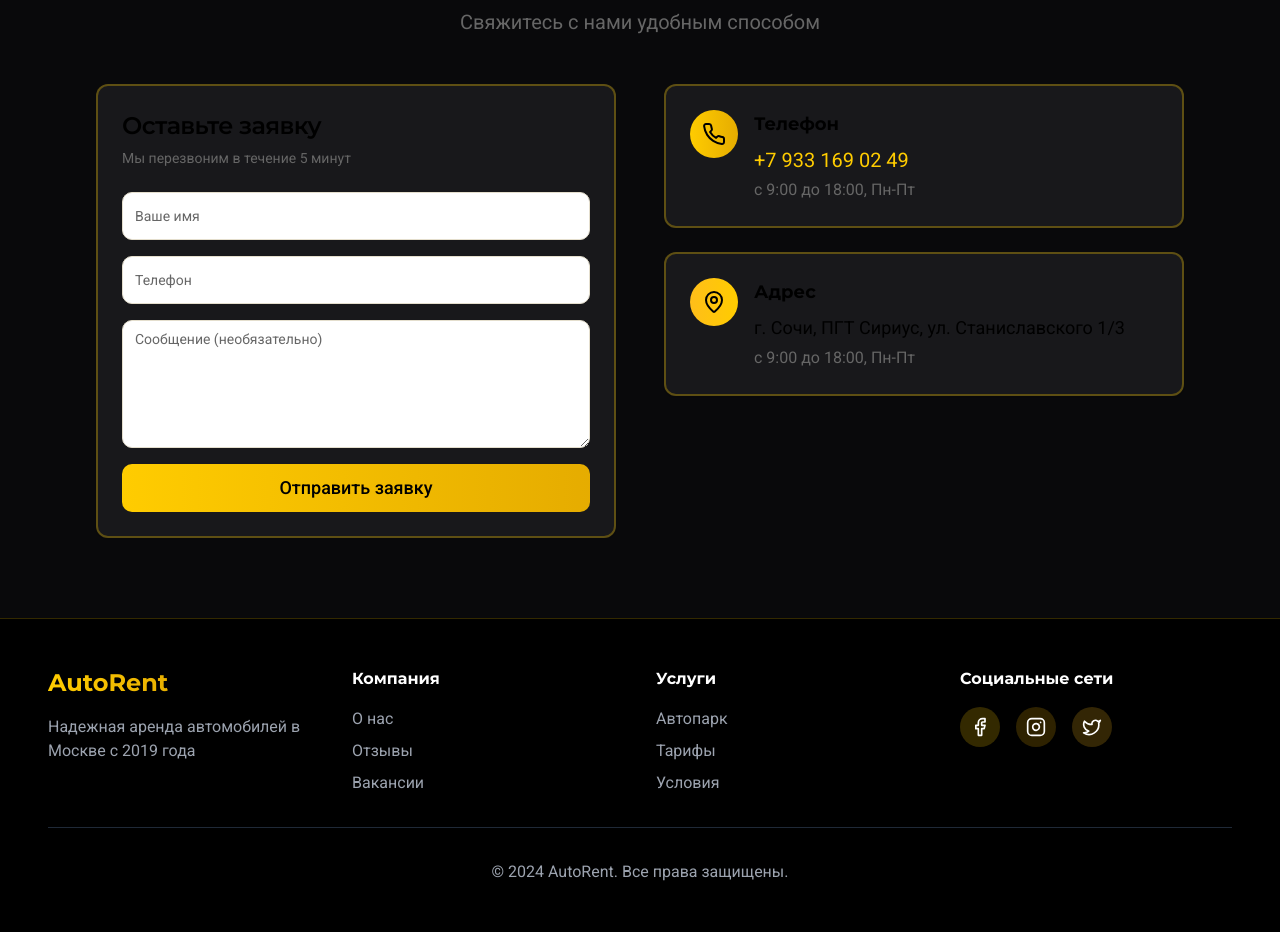
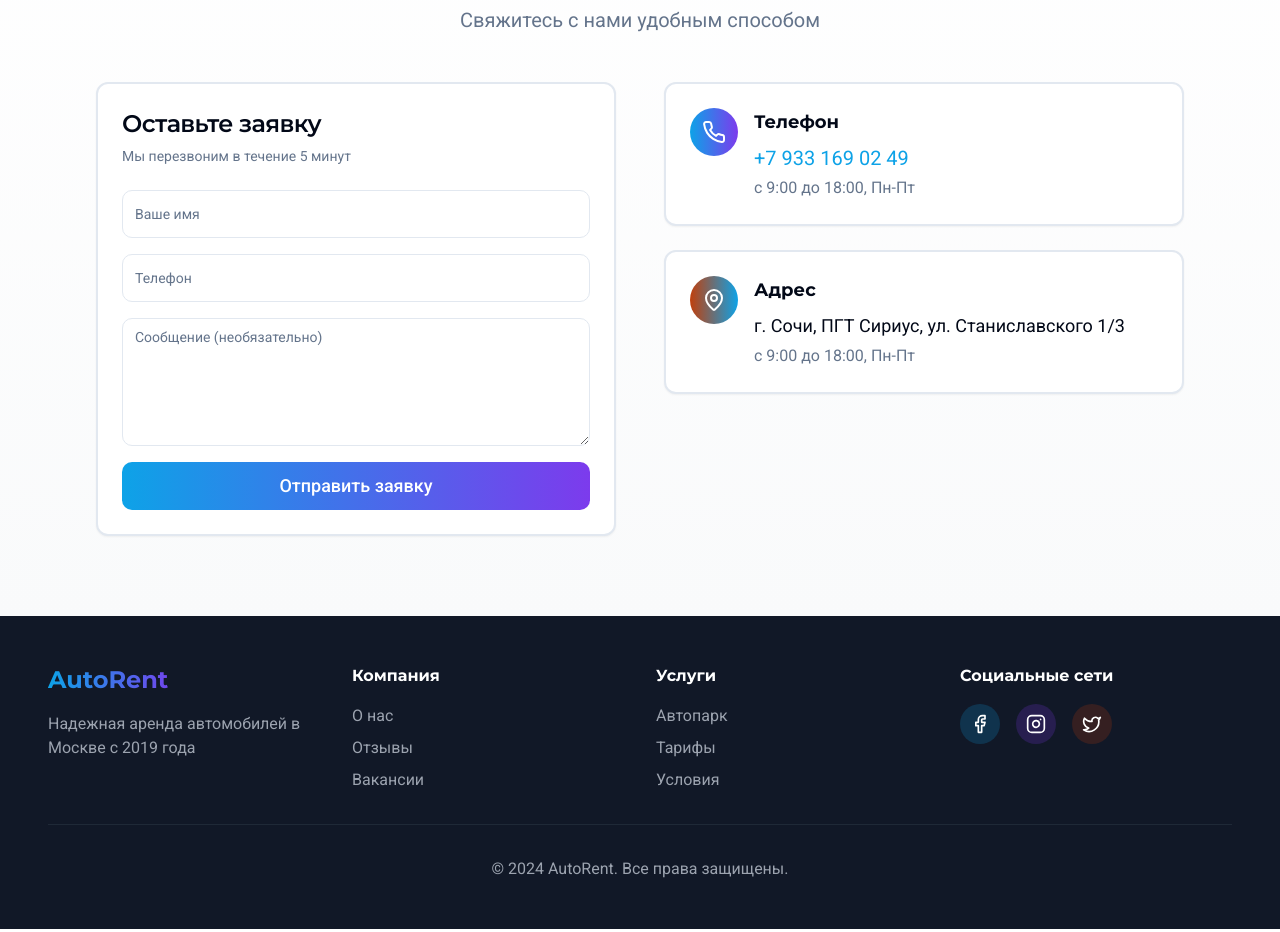
Before and after one commit to pr-poehali-dev/taxi-sochi-rent-service, a React (Vite) app: page / in a window 1280 px wide. Shown: the part 4580-5512 px from the top of the page. Built offline with nearby package versions, Linux system fonts and the light colour scheme.

Commit message:
Откат изменений

```diff
--- a/src/index.css
+++ b/src/index.css
@@ -7,50 +7,50 @@
 @layer base {
   :root {
     --background: 0 0% 100%;
-    --foreground: 0 0% 0%;
+    --foreground: 222.2 84% 4.9%;
 
     --card: 0 0% 100%;
-    --card-foreground: 0 0% 0%;
+    --card-foreground: 222.2 84% 4.9%;
 
     --popover: 0 0% 100%;
-    --popover-foreground: 0 0% 0%;
+    --popover-foreground: 222.2 84% 4.9%;
 
-    --primary: 48 100% 50%;
-    --primary-foreground: 0 0% 0%;
+    --primary: 199 89% 48%;
+    --primary-foreground: 0 0% 100%;
 
-    --secondary: 45 100% 45%;
-    --secondary-foreground: 0 0% 0%;
+    --secondary: 262 83% 58%;
+    --secondary-foreground: 0 0% 100%;
 
-    --muted: 0 0% 96%;
-    --muted-foreground: 0 0% 40%;
+    --muted: 210 40% 96.1%;
+    --muted-foreground: 215.4 16.3% 46.9%;
 
-    --accent: 43 100% 55%;
-    --accent-foreground: 0 0% 0%;
+    --accent: 17 88% 40%;
+    --accent-foreground: 0 0% 100%;
 
     --destructive: 0 84.2% 60.2%;
-    --destructive-foreground: 0 0% 100%;
+    --destructive-foreground: 210 40% 98%;
 
-    --border: 45 30% 85%;
-    --input: 45 30% 85%;
-    --ring: 48 100% 50%;
+    --border: 214.3 31.8% 91.4%;
+    --input: 214.3 31.8% 91.4%;
+    --ring: 199 89% 48%;
 
     --radius: 0.75rem;
 
-    --sidebar-background: 0 0% 5%;
+    --sidebar-background: 0 0% 98%;
 
-    --sidebar-foreground: 48 100% 50%;
+    --sidebar-foreground: 240 5.3% 26.1%;
 
-    --sidebar-primary: 48 100% 50%;
+    --sidebar-primary: 240 5.9% 10%;
 
-    --sidebar-primary-foreground: 0 0% 0%;
+    --sidebar-primary-foreground: 0 0% 98%;
 
-    --sidebar-accent: 0 0% 15%;
+    --sidebar-accent: 240 4.8% 95.9%;
 
-    --sidebar-accent-foreground: 48 100% 50%;
+    --sidebar-accent-foreground: 240 5.9% 10%;
 
-    --sidebar-border: 0 0% 20%;
+    --sidebar-border: 220 13% 91%;
 
-    --sidebar-ring: 48 100% 50%;
+    --sidebar-ring: 217.2 91.2% 59.8%;
   }
 
   .dark {
--- a/src/pages/Index.tsx
+++ b/src/pages/Index.tsx
@@ -96,8 +96,8 @@ export default function Index() {
   ];
 
   return (
-    <div className="min-h-screen bg-black text-white">
-      <header className="fixed top-0 left-0 right-0 z-50 bg-black/90 backdrop-blur-md border-b border-primary/20">
+    <div className="min-h-screen bg-gradient-to-b from-white to-gray-50">
+      <header className="fixed top-0 left-0 right-0 z-50 bg-white/80 backdrop-blur-md border-b">
         <nav className="container mx-auto px-4 py-4 flex justify-between items-center">
           <div className="text-2xl font-bold bg-gradient-to-r from-primary via-secondary to-accent bg-clip-text text-transparent">
             AutoRent
@@ -112,8 +112,8 @@ export default function Index() {
         </nav>
       </header>
 
-      <section className="pt-32 pb-20 px-4 relative overflow-hidden bg-black">
-        <div className="absolute inset-0 bg-gradient-to-r from-primary/20 via-yellow-500/20 to-accent/20 animate-fade-in"></div>
+      <section className="pt-32 pb-20 px-4 relative overflow-hidden">
+        <div className="absolute inset-0 bg-gradient-to-r from-primary/10 via-secondary/10 to-accent/10 animate-fade-in"></div>
         <div className="container mx-auto relative z-10">
           <div className="max-w-5xl mx-auto text-center animate-scale-in">
             <h1 className="text-6xl md:text-8xl font-bold mb-4 bg-gradient-to-r from-primary via-secondary to-accent bg-clip-text text-transparent tracking-wider">
@@ -154,7 +154,7 @@ export default function Index() {
         </div>
       </section>
 
-      <section id="fleet" className="py-20 px-4 bg-black">
+      <section id="fleet" className="py-20 px-4 bg-white">
         <div className="container mx-auto">
           <div className="text-center mb-12 animate-fade-in">
             <h2 className="text-4xl md:text-5xl font-bold mb-4">Наш автопарк</h2>
@@ -164,7 +164,7 @@ export default function Index() {
             {cars.map((car, index) => (
               <Card
                 key={car.id}
-                className="group hover:shadow-2xl hover:shadow-primary/50 transition-all duration-300 hover:-translate-y-2 border-2 border-primary/30 hover:border-primary overflow-hidden bg-zinc-900"
+                className="group hover:shadow-2xl transition-all duration-300 hover:-translate-y-2 border-2 hover:border-primary overflow-hidden"
                 style={{ animationDelay: `${index * 0.1}s` }}
               >
                 <div className="relative overflow-hidden">
@@ -206,7 +206,7 @@ export default function Index() {
         </div>
       </section>
 
-      <section id="tariffs" className="py-20 px-4 bg-zinc-950">
+      <section id="tariffs" className="py-20 px-4 bg-gradient-to-b from-gray-50 to-white">
         <div className="container mx-auto">
           <div className="text-center mb-12 animate-fade-in">
             <h2 className="text-4xl md:text-5xl font-bold mb-4">Тарифы</h2>
@@ -216,8 +216,8 @@ export default function Index() {
             {tariffs.map((tariff, index) => (
               <Card
                 key={index}
-                className={`relative hover:shadow-2xl hover:shadow-primary/50 transition-all duration-300 bg-zinc-900 ${
-                  tariff.popular ? 'border-primary border-4 scale-105' : 'border-2 border-primary/30 hover:-translate-y-2'
+                className={`relative hover:shadow-2xl transition-all duration-300 ${
+                  tariff.popular ? 'border-primary border-4 scale-105' : 'hover:-translate-y-2'
                 }`}
                 style={{ animationDelay: `${index * 0.15}s` }}
               >
@@ -261,7 +261,7 @@ export default function Index() {
         </div>
       </section>
 
-      <section id="conditions" className="py-20 px-4 bg-black">
+      <section id="conditions" className="py-20 px-4 bg-white">
         <div className="container mx-auto max-w-6xl">
           <div className="text-center mb-12 animate-fade-in">
             <h2 className="text-4xl md:text-5xl font-bold mb-4">Условия аренды</h2>
@@ -271,12 +271,12 @@ export default function Index() {
             {rentalConditions.map((condition, index) => (
               <Card
                 key={index}
-                className="text-center hover:shadow-xl hover:shadow-primary/50 transition-all duration-300 hover:-translate-y-2 border-2 border-primary/30 hover:border-primary bg-zinc-900"
+                className="text-center hover:shadow-xl transition-all duration-300 hover:-translate-y-2 border-2 hover:border-primary"
                 style={{ animationDelay: `${index * 0.1}s` }}
               >
                 <CardHeader>
                   <div className="mx-auto w-16 h-16 rounded-full bg-gradient-to-r from-primary to-secondary flex items-center justify-center mb-4">
-                    <Icon name={condition.icon as any} size={32} className="text-black" />
+                    <Icon name={condition.icon as any} size={32} className="text-white" />
                   </div>
                   <CardTitle className="text-xl">{condition.title}</CardTitle>
                   <CardDescription className="text-base">{condition.description}</CardDescription>
@@ -312,14 +312,14 @@ export default function Index() {
         </div>
       </section>
 
-      <section id="contacts" className="py-20 px-4 bg-zinc-950">
+      <section id="contacts" className="py-20 px-4 bg-gradient-to-b from-white to-gray-50">
         <div className="container mx-auto max-w-6xl">
           <div className="text-center mb-12 animate-fade-in">
             <h2 className="text-4xl md:text-5xl font-bold mb-4">Контакты</h2>
             <p className="text-xl text-muted-foreground">Свяжитесь с нами удобным способом</p>
           </div>
           <div className="grid md:grid-cols-2 gap-12">
-            <Card className="border-2 border-primary/30 hover:border-primary transition-colors bg-zinc-900">
+            <Card className="border-2 hover:border-primary transition-colors">
               <CardHeader>
                 <CardTitle className="text-2xl">Оставьте заявку</CardTitle>
                 <CardDescription>Мы перезвоним в течение 5 минут</CardDescription>
@@ -358,11 +358,11 @@ export default function Index() {
               </CardContent>
             </Card>
             <div className="space-y-6">
-              <Card className="border-2 border-primary/30 hover:border-primary transition-colors hover:shadow-lg hover:shadow-primary/30 bg-zinc-900">
+              <Card className="border-2 hover:border-primary transition-colors hover:shadow-lg">
                 <CardContent className="pt-6">
                   <div className="flex items-start gap-4">
                     <div className="w-12 h-12 rounded-full bg-gradient-to-r from-primary to-secondary flex items-center justify-center flex-shrink-0">
-                      <Icon name="Phone" size={24} className="text-black" />
+                      <Icon name="Phone" size={24} className="text-white" />
                     </div>
                     <div>
                       <h3 className="font-bold text-lg mb-2">Телефон</h3>
@@ -374,11 +374,11 @@ export default function Index() {
                   </div>
                 </CardContent>
               </Card>
-              <Card className="border-2 border-primary/30 hover:border-accent transition-colors hover:shadow-lg hover:shadow-accent/30 bg-zinc-900">
+              <Card className="border-2 hover:border-accent transition-colors hover:shadow-lg">
                 <CardContent className="pt-6">
                   <div className="flex items-start gap-4">
                     <div className="w-12 h-12 rounded-full bg-gradient-to-r from-accent to-primary flex items-center justify-center flex-shrink-0">
-                      <Icon name="MapPin" size={24} className="text-black" />
+                      <Icon name="MapPin" size={24} className="text-white" />
                     </div>
                     <div>
                       <h3 className="font-bold text-lg mb-2">Адрес</h3>
@@ -393,7 +393,7 @@ export default function Index() {
         </div>
       </section>
 
-      <footer className="bg-black border-t border-primary/20 text-white py-12 px-4">
+      <footer className="bg-gray-900 text-white py-12 px-4">
         <div className="container mx-auto">
           <div className="grid md:grid-cols-4 gap-8 mb-8">
             <div>
```
